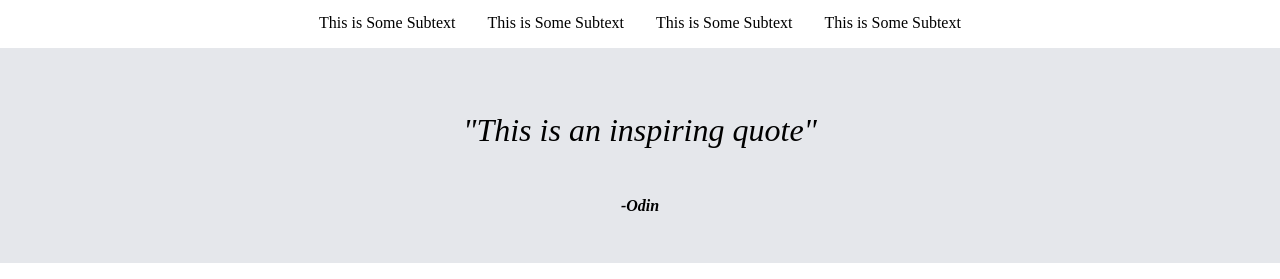
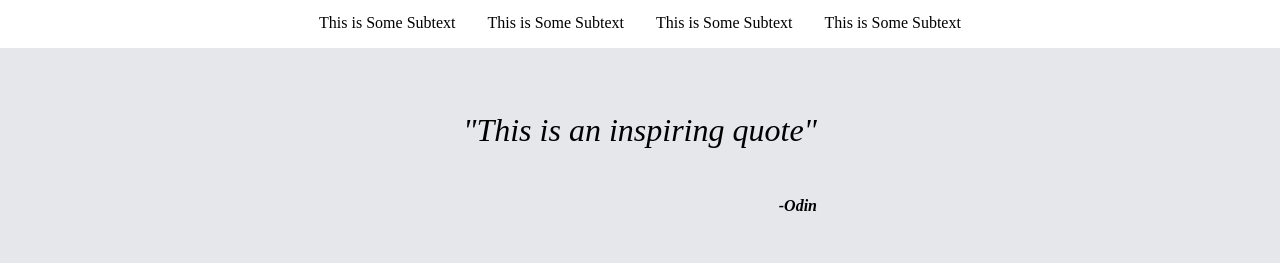
Before and after one commit to ErdemSusam23/odin-landing-page, a plain HTML site: page index.html in a window 1280 px wide. Shown: the part 673-952 px from the top of the page. Drawn offline with Linux system fonts and the light colour scheme.

Commit message:
Visual improvements on quote

```diff
--- a/index.html
+++ b/index.html
@@ -65,8 +65,10 @@
         </div>
     </nav>
     <article>
+        <div class="aContainer">
         <p id="aText">"This is an inspiring quote"</p>
         <p style="font-weight: bolder; font-size: 16px;"> -Odin </p>
+        </div>
     </article>
     <div >
         <div class="container">
--- a/style.css
+++ b/style.css
@@ -111,12 +111,18 @@ nav{
 article{
     flex: 1;
     display: flex;
-    flex-direction: column;
     justify-content: center;
     align-items: center;
     padding-top: 32px;
     padding-bottom: 32px;
     background-color: #e5e7eb;
+
+}
+
+.aContainer{
+    display: flex;
+    flex-direction: column;
+    align-items: flex-end;
     font-size: 32px;
     font-style: italic;
 }
```
